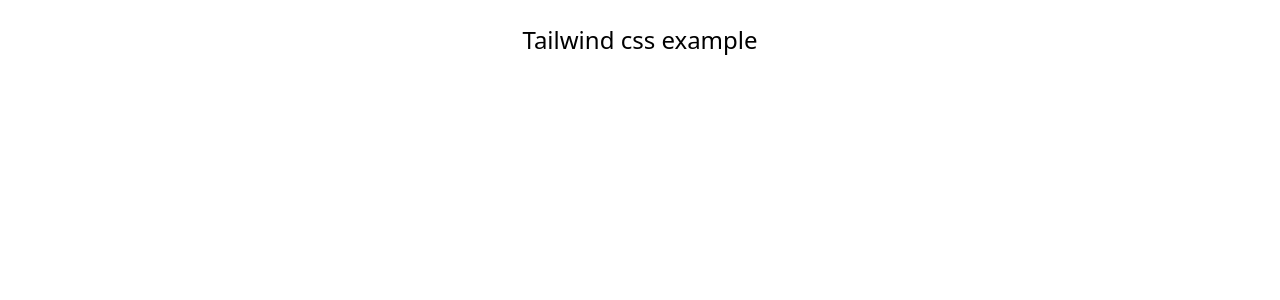
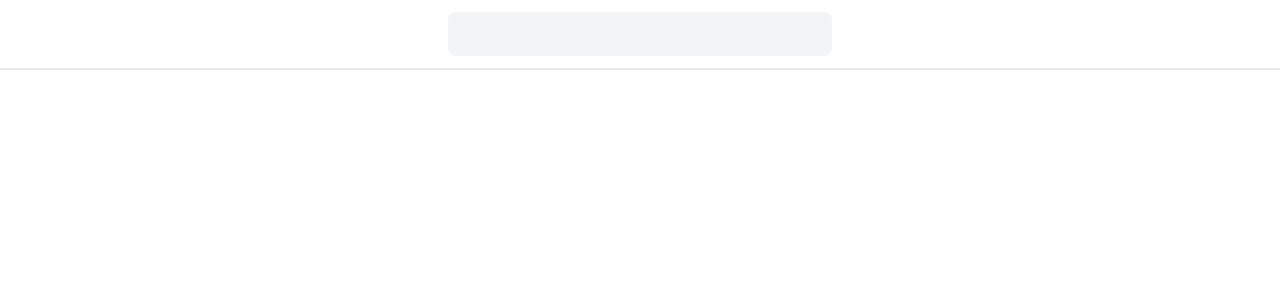
Before and after one commit to pratikmane1299/Pixa-Gallery, a React (Create React App) app: page / in a window 1280 px wide. Shown: the top 300 px of the page. Built offline with nearby package versions, Linux system fonts and the light colour scheme.

Commit message:
:sparkles: Add nav componet

```diff
--- a/src/App.js
+++ b/src/App.js
@@ -1,7 +1,9 @@
+import Nav from './components/Nav';
+
 function App() {
   return (
-    <div className="p-6 flex justify-center items-center">
-      <span className="text-2xl">Tailwind css example</span>
+    <div className="w-full">
+      <Nav />
     </div>
   );
 }
--- /dev/null
+++ b/src/components/Nav.js
@@ -0,0 +1,17 @@
+function Nav() {
+  return (
+    <nav className="bg-white">
+      <div className="max-w-8xl mx-auto border-b-2 border-gray-200">
+        <div className="flex sm:justify-center">
+          <div className="py-3 px-3 w-full sm:max-w-sm sm:px-0">
+            <div className="w-full rounded-lg">
+              <input className="w-full py-2 px-4 bg-gray-100 text-lg rounded-lg focus:outline-none" />
+            </div>
+          </div>
+        </div>
+      </div>
+    </nav>
+  )
+}
+
+export default Nav;
```
